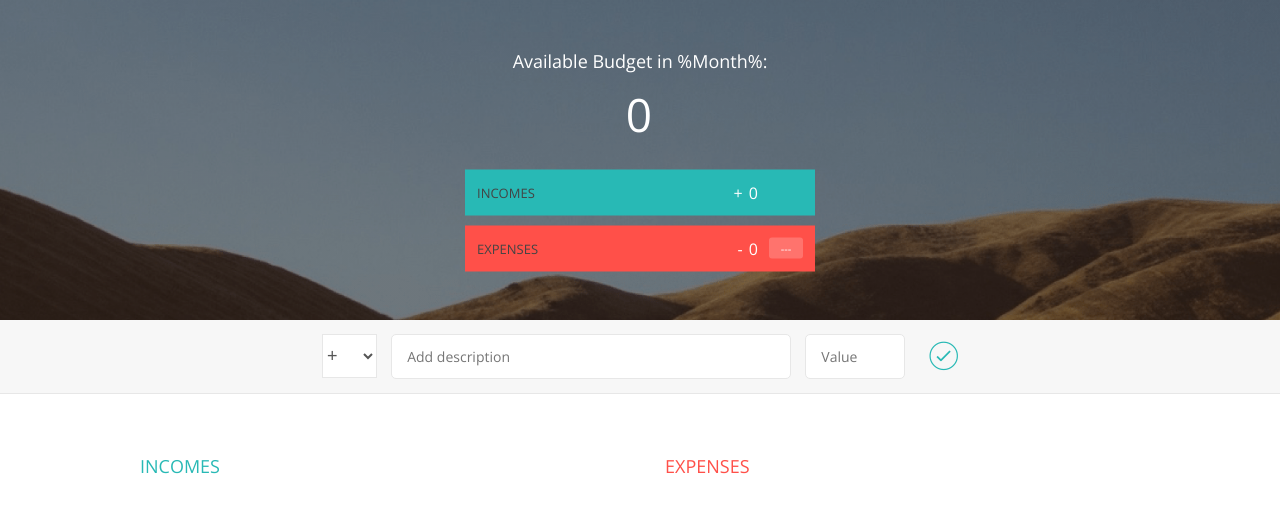
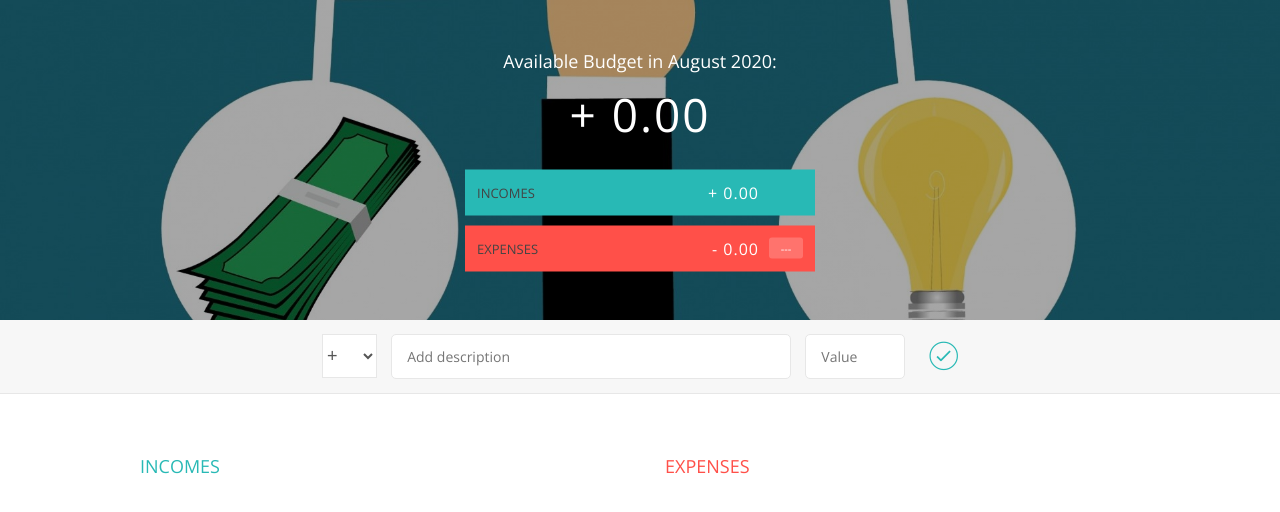
Before and after one commit to minhtbui/Budget-App, a plain HTML site: page index.html in a window 1280 px wide. Drawn offline with nearby package versions, Linux system fonts and the light colour scheme.

Commit message:
update UI
update percentage,
update number format,
update change type event,
fixing UI

```diff
--- a/app.js
+++ b/app.js
@@ -124,15 +124,15 @@ var BudgetController = (function () {
 		},
 
 		//calculate percentage fnc by using obj prototype method
-		calculatePercentage: function (){
+		calculatePercentage: function () {
 			data.items.exp.forEach(function (current) {
 				current.calcPercentage(data.totals.inc);
 			})
 		},
 
 		//get percentage arr into public envi
-		getPercentage: function (){
-			var allPerc = data.items.exp.map(function (current){
+		getPercentage: function () {
+			var allPerc = data.items.exp.map(function (current) {
 				return current.percentage;
 			});
 			return allPerc;
@@ -170,8 +170,39 @@ var UIController = (function () {
 		expTotalDOM: '.budget__expenses--value',
 		expPerDOM: '.budget__expenses--percentage',
 		containerDOM: '.container',
-		itemPercDOM: '.item__percentage'
+		itemPercDOM: '.item__percentage',
+		dateDOM: '.budget__title--month'
+	};
+
+	var formatNun = function (target, type) {
+		var num, dec;
+
+		//return absolute number > 0
+		num = Math.abs(target)
+		//toFixed is prototype of Number methods to return decimal number
+		num = target.toFixed(2);
+
+		//substr will get decimal number to dec variable
+		dec = num.substr(-3, 3);
+
+		//remove decimal number
+		num = Math.floor(num);
+
+		//add comma in every 3 number => 100,000,000
+		num = num.toLocaleString();
+
+		//num = num.toLocaleString();
+		return (type === 'inc' ? '+' : '-') + ' ' + num + dec;
+	};
+
+	//create nodeList with custom forEach method
+	//nodes = nodeElement in HTML, callback fnc = function(current, index)
+	var nodeListForEach = function (nodes, callback) {
+		for (i = 0; i < nodes.length; i++) {
+			//call the callback fnc to pass counters in paramter
+			callback(nodes[i], i);
 		}
+	};
 	return {
 		//get input to public env
 		getInput: function () {
@@ -201,7 +232,7 @@ var UIController = (function () {
 			//replace the placeholder text with input data
 			newHTML = html.replace('%id%', obj.id);
 			newHTML = newHTML.replace('%desc%', obj.desc);
-			newHTML = newHTML.replace('%value%', obj.value);
+			newHTML = newHTML.replace('%value%', formatNun(obj.value, type));
 
 			//parse HTML text into HTML file by insertAdjacentHTML ('position', ) text
 			document.querySelector(element).insertAdjacentHTML('beforeend', newHTML);
@@ -233,9 +264,12 @@ var UIController = (function () {
 
 		//display budget on UI
 		displayBudget: function (obj) {
-			document.querySelector(DOMstrings.budgetDOM).textContent = obj.budget;
-			document.querySelector(DOMstrings.incTotalDOM).textContent = '+ ' + obj.totalInc;
-			document.querySelector(DOMstrings.expTotalDOM).textContent = '- ' + obj.totalExp;
+			var type;
+			obj.budget >= 0 ? type = 'inc' : type = 'exp';
+
+			document.querySelector(DOMstrings.budgetDOM).textContent = formatNun(obj.budget, type);
+			document.querySelector(DOMstrings.incTotalDOM).textContent = formatNun(obj.totalInc, 'inc');
+			document.querySelector(DOMstrings.expTotalDOM).textContent = formatNun(obj.totalExp, 'exp');
 
 
 			if (obj.percentage > 0) {
@@ -245,30 +279,50 @@ var UIController = (function () {
 			}
 		},
 
-		displayPercentage: function(percentage) {
+		//display percentage of each item
+		displayPercentage: function (percentage) {
 
 			//item nodes in html file selected by item percentage ID
 			var itemPerc = document.querySelectorAll(DOMstrings.itemPercDOM);
 
-			//create nodeList with custom forEach method
-			//nodes = itemPerc, callback fnc = function(current, index)
-			var nodeListForEach = function(nodes, callback){
-				for (i=0; i < nodes.length; i++){
-					//call the callback fnc to pass counters in paramter
-					callback(nodes[i], i);
-				}
-			};
-
 			//using custom forEach method for nodeList
 			//if percentage value > 0 => exp item exist => write its value to itemPercID on html
-			nodeListForEach(itemPerc, function(current, index){
-				if (percentage[index] > 0){
+			nodeListForEach(itemPerc, function (current, index) {
+				if (percentage[index] > 0) {
 					current.textContent = percentage[index] + '%';
-				}else
+				} else
 					current.textContent = '---';
 			});
 		},
 
+		displayDate: function () {
+			var date;
+
+			date = new Date();
+
+			//month = date.getMonth();
+			//year = date.getFullYear();
+			date = date.toLocaleString('default', {
+				month: 'long'
+			}) + ' ' + date.getFullYear();
+
+			return document.querySelector(DOMstrings.dateDOM).textContent = date;
+		},
+
+		changeInputField: function () {
+
+			var nodeFields = document.querySelectorAll(
+				DOMstrings.typeDOM + ',' +
+				DOMstrings.descDOM + ',' +
+				DOMstrings.valueDOM);
+
+			nodeListForEach(nodeFields, function(current){
+				current.classList.toggle('red-focus');
+			});
+
+			document.querySelector(DOMstrings.btnDOM).classList.toggle('red');
+
+		},
 		//get DOM fnc to public env
 		getDOM: function () {
 			return DOMstrings;
@@ -294,6 +348,8 @@ var AppController = (function (BudgetCtrl, UICtrl) {
 
 		//When deteled btn is clicked, using event delegation to bubble the parent element and callback the function delete
 		document.querySelector(DOM.containerDOM).addEventListener('click', deleteItemCtrl);
+
+		document.querySelector(DOM.typeDOM).addEventListener('change', UICtrl.changeInputField);
 
 	}
 
@@ -363,6 +419,7 @@ var AppController = (function (BudgetCtrl, UICtrl) {
 	return {
 		init: () => {
 			console.log('The application running ...');
+			UICtrl.displayDate();
 			UICtrl.displayBudget({
 				budget: 0,
 				percentage: 0,
--- a/style.css
+++ b/style.css
@@ -33,7 +33,7 @@ body {
 
 .top {
 		height: 40vh;
-		background-image: linear-gradient(rgba(0, 0, 0, 0.35), rgba(0, 0, 0, 0.35)), url(back.png);
+		background-image: linear-gradient(rgba(0, 0, 0, 0.35), rgba(0, 0, 0, 0.35)), url(back.jpg);
 		background-size: cover;
 		background-position: center;
 		position: relative;
```
Also changed, not shown: back.jpg (added), back.png (deleted). Lines whose indentation alone changed are shown as unchanged.
